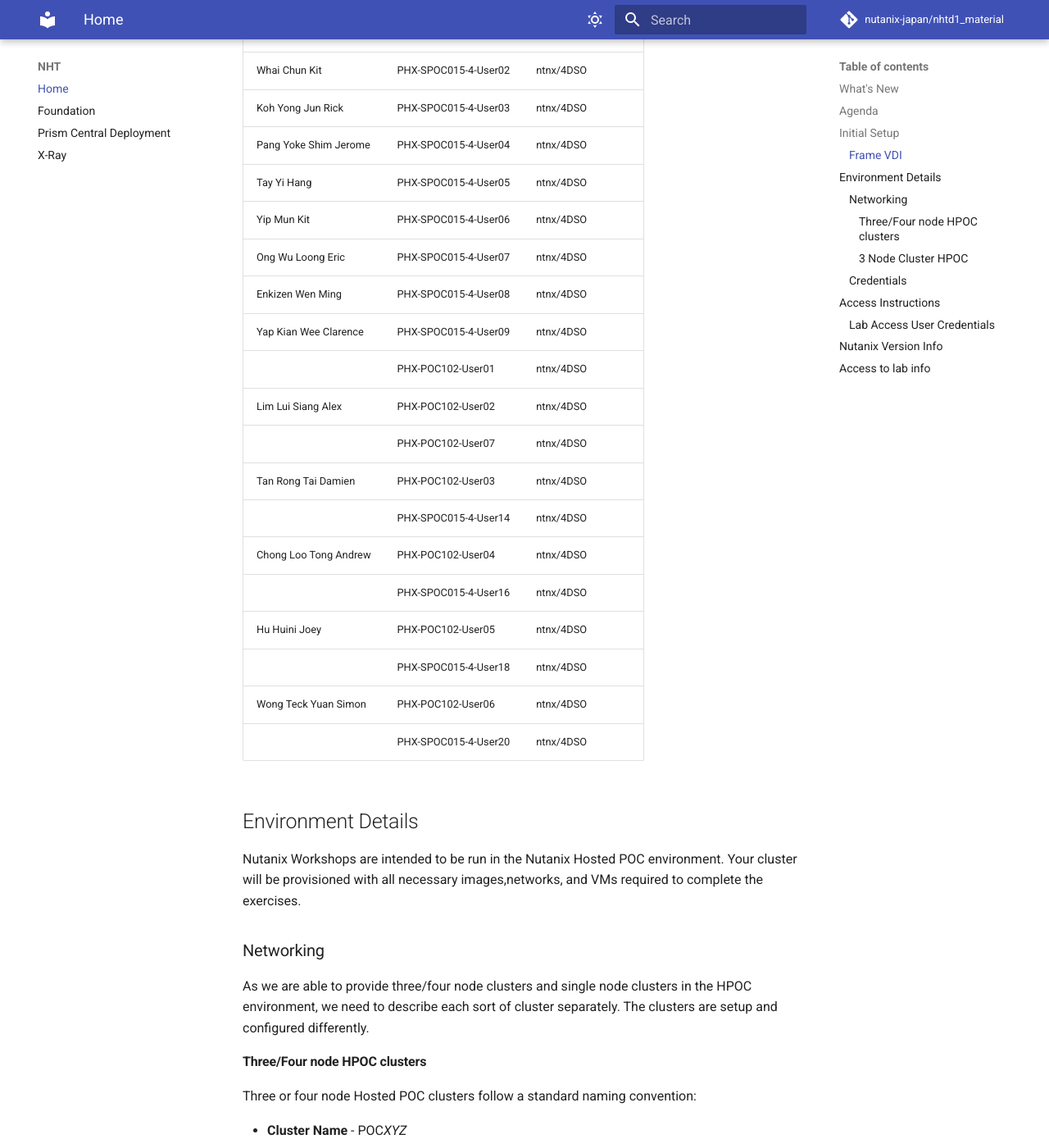
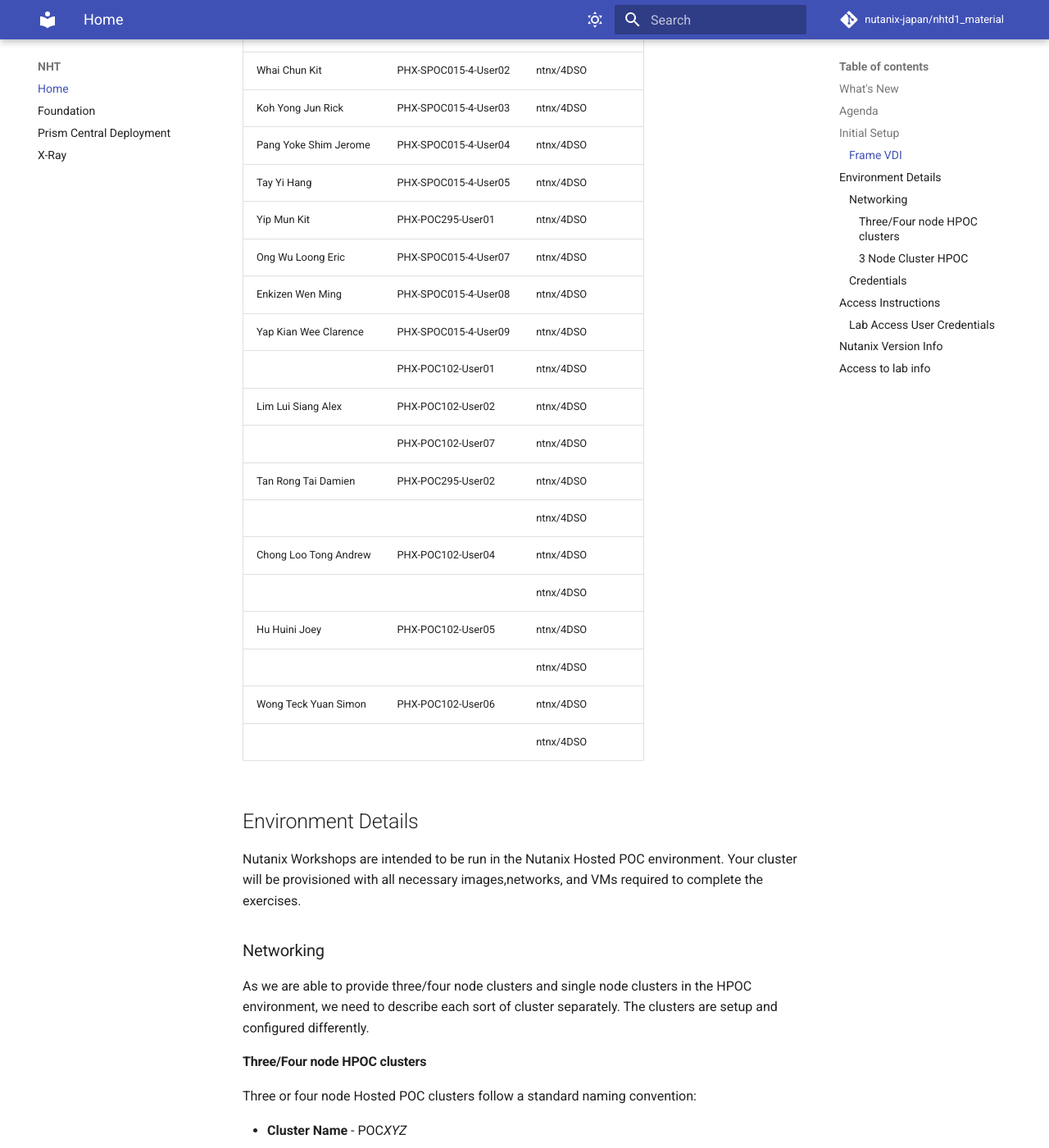
Before and after one commit to rahuman23/foundation-DSTA-NHT, an MkDocs documentation site: the page built from docs/index.md, in a window 1280 px wide and 1400 px high, scrolled down 1136 px. Shown: the whole window at 82% size. Built offline with MkDocs 1.6.1 and Material for MkDocs 9.7.7, drawn with Linux system fonts in a browser that asks for light colours; emoji names are drawn with the system emoji font; comment, search, counter and statistics services are not loaded.

Commit message:
updated cicd

```diff
--- a/docs/index.md
+++ b/docs/index.md
@@ -43,21 +43,21 @@
 | Koh Yong Jun Rick     | PHX-SPOC015-4-User03 | ntnx/4DSO         |
 | Pang Yoke Shim Jerome | PHX-SPOC015-4-User04 | ntnx/4DSO         |
 | Tay Yi Hang           | PHX-SPOC015-4-User05 | ntnx/4DSO         |
-| Yip Mun Kit           | PHX-SPOC015-4-User06 | ntnx/4DSO         |
+| Yip Mun Kit           | PHX-POC295-User01    | ntnx/4DSO         |
 | Ong Wu Loong Eric     | PHX-SPOC015-4-User07 | ntnx/4DSO         |
 | Enkizen Wen Ming      | PHX-SPOC015-4-User08 | ntnx/4DSO         |
 | Yap Kian Wee Clarence | PHX-SPOC015-4-User09 | ntnx/4DSO         |
 |                       | PHX-POC102-User01    | ntnx/4DSO         |
 | Lim Lui Siang Alex    | PHX-POC102-User02    | ntnx/4DSO         |
 |                       | PHX-POC102-User07    | ntnx/4DSO         |
-| Tan Rong Tai Damien   | PHX-POC102-User03    | ntnx/4DSO         |
-|                       | PHX-SPOC015-4-User14 | ntnx/4DSO         |
+| Tan Rong Tai Damien   | PHX-POC295-User02    | ntnx/4DSO         |
+|                       |                      | ntnx/4DSO         |
 | Chong Loo Tong Andrew | PHX-POC102-User04    | ntnx/4DSO         |
-|                       | PHX-SPOC015-4-User16 | ntnx/4DSO         |
+|                       |                      | ntnx/4DSO         |
 | Hu Huini Joey         | PHX-POC102-User05    | ntnx/4DSO         |
-|                       | PHX-SPOC015-4-User18 | ntnx/4DSO         |
+|                       |                      | ntnx/4DSO         |
 | Wong Teck Yuan Simon  | PHX-POC102-User06    | ntnx/4DSO         |
-|                       | PHX-SPOC015-4-User20 | ntnx/4DSO         |
+|                       |                      | ntnx/4DSO         |
 
 
 ## Environment Details
```
